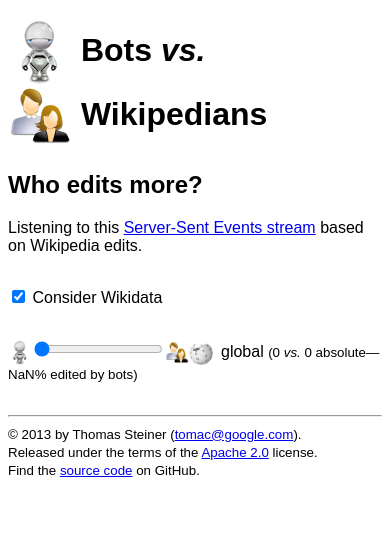
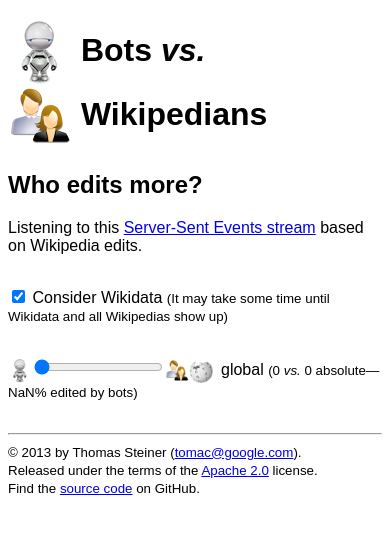
Before and after one commit to tomayac/wikipedia-edits-server-sent-events, a website: page client/index.html in a window 390 px wide. Drawn offline with Linux system fonts and the light colour scheme; no server answers.

Commit message:
Added note and viewport for mobile browsers.

```diff
--- a/client/index.html
+++ b/client/index.html
@@ -2,6 +2,7 @@
 <html>
   <head>
     <meta charset="UTF-8">
+    <meta name="viewport" content="width=device-width, user-scalable=false;">
     <title>Bots vs. Wikipedians</title>
     <link href="main.css" rel="stylesheet" type="text/css">
   </head>
@@ -17,7 +18,10 @@
     </div>
     <div style="margin-bottom: 2em;">
       <input type="checkbox" checked id="consider-wikidata">
-      <label for="consider-wikidata">Consider Wikidata</label>
+      <label for="consider-wikidata">
+        Consider Wikidata <small>(It may take some time until Wikidata
+        and all Wikipedias show up)</small>
+      </label>
     </div>
     <div id="content"></div>
     <hr>
@@ -28,8 +32,7 @@
       license.<br>
       Find the
       <a href="https://github.com/tomayac/wikipedia-edits-server-sent-events">
-        source code</a>
-      on GitHub.
+        source code</a> on GitHub.
     </small>
     <script src="wikipedia-sse.js"></script>
   </body>
```
